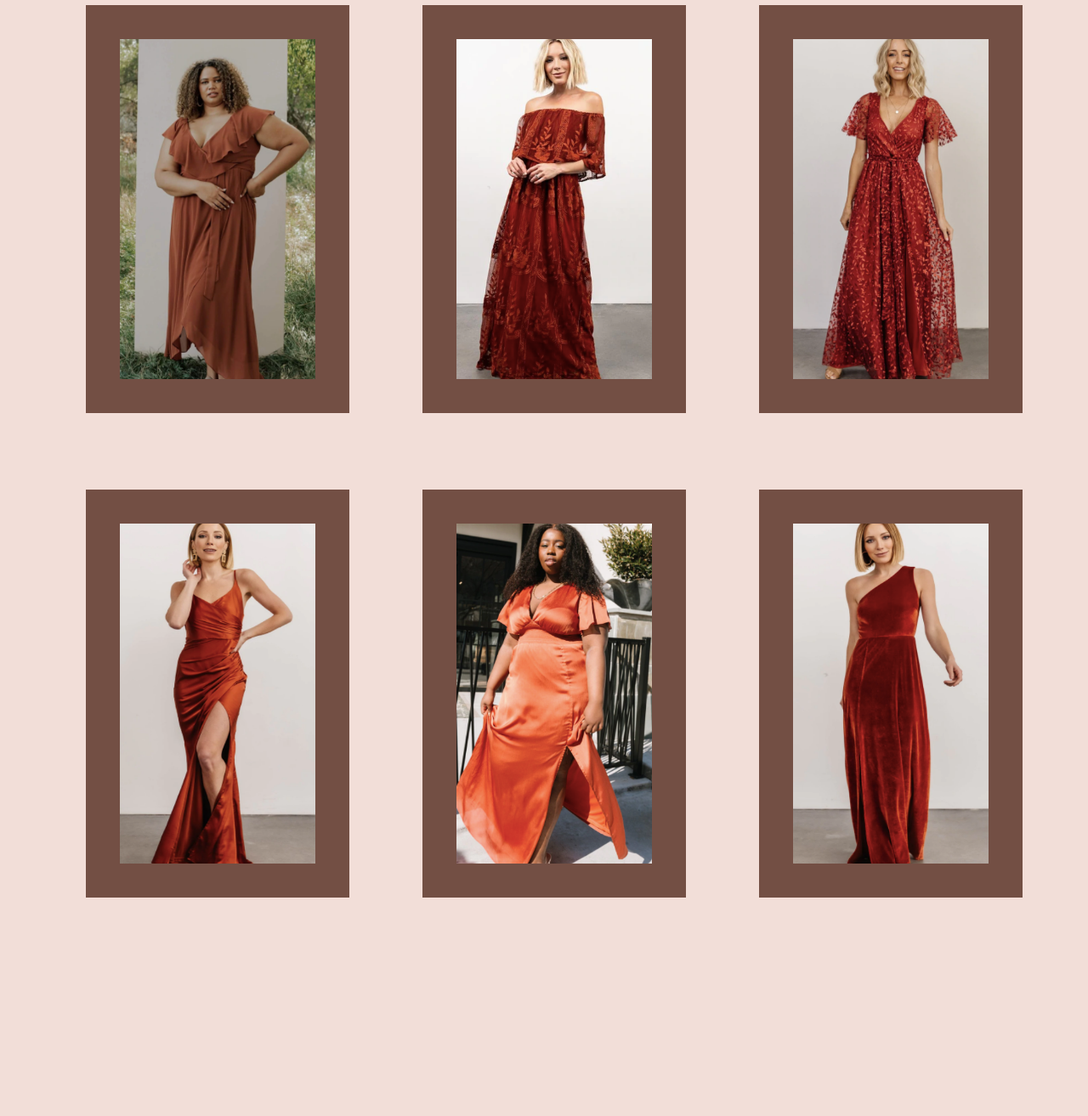
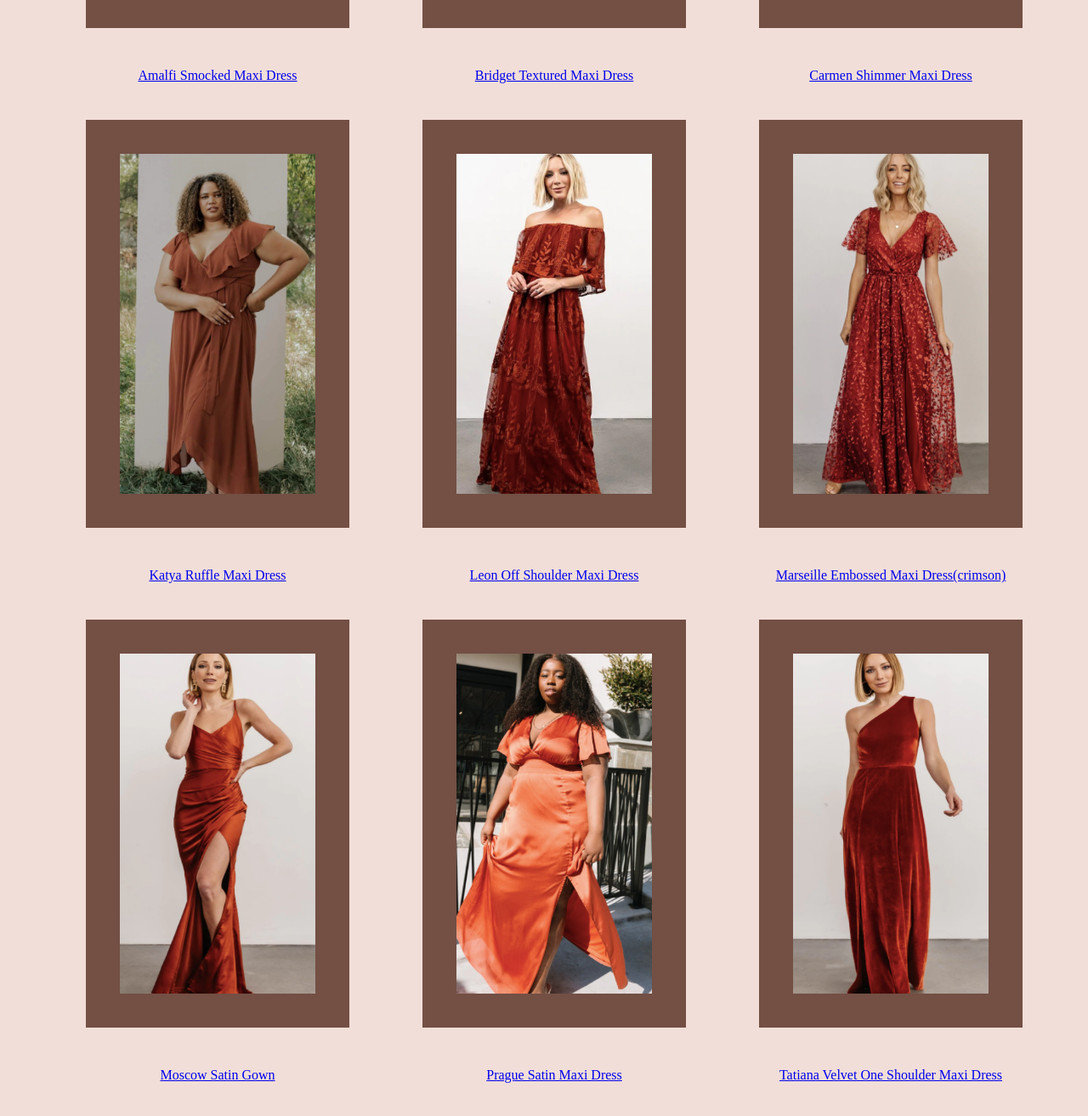
Before and after one commit to gracenarez333/alleys-dresses, a plain HTML site: page index.html in a window 1280 px wide. Shown: the part 737-2050 px from the top of the page at 85% size. Before the commit the page ends 1898 px from the top, so only its background shows below. Drawn offline with Linux system fonts and the light colour scheme.

Commit message:
more styles

```diff
--- a/css/styles.css
+++ b/css/styles.css
@@ -1,6 +1,8 @@
 body {
     background-color: #f2ded8;
     text-align: center;
+    color: #734f44;
+    margin-top: 105px;
 }
 
 .grid-container {
--- a/index.html
+++ b/index.html
@@ -6,34 +6,43 @@
     </head>
     <body>
         <h1>Alley's Bridesmaid Dresses</h1>
+        <p>Dresses from <a href='https://balticborn.com/'>Baltic Born</a></p>
         <section class="grid-container">
             <div>
-                <img src='./img/amafi.png' class='baltic'/>
-                <!-- <link href="https://balticborn.com/products/amalfi-smocked-maxi-dress-rust?variant=40865598996645"/> -->
+                <img src='./img/amafi.png' class='baltic' id='baltic-dress'/>
+                <a href="https://balticborn.com/products/amalfi-smocked-maxi-dress-rust?variant=40865598996645">Amalfi Smocked Maxi Dress</a>
             </div>
             <div>
                 <img src='./img/bridgetTextured.png' class='baltic' id='baltic-dress'/>
+                <a href="https://balticborn.com/products/bridget-textured-maxi-dress-rust?variant=41135575335077">Bridget Textured Maxi Dress</a>
             </div>
             <div>
                 <img src='./img/carmenShimmer.png' class='baltic' id='baltic-dress'/>
+                <a href="https://balticborn.com/products/carmen-shimmer-maxi-dress-rust?variant=40596408205477">Carmen Shimmer Maxi Dress</a>
             </div>
             <div>
                 <img src='./img/katyaRuffle.png' class='baltic' id='baltic-dress'/>
+                <a href="https://balticborn.com/products/katya-ruffle-maxi-dress-rust?variant=35540340900005">Katya Ruffle Maxi Dress</a>
             </div>
             <div>
                 <img src='./img/leonOffShoulder.png' class='baltic' id='baltic-dress'/>
+                <a href="https://balticborn.com/products/leon-off-shoulder-maxi-dress-rust?variant=40425882452133">Leon Off Shoulder Maxi Dress</a>
             </div>
             <div>
                 <img src='./img/marseilleEmbossed.png' class='baltic' id='baltic-dress'/>
+                <a href="https://balticborn.com/products/marseille-embossed-maxi-dress-crimson?variant=41062339379365">Marseille Embossed Maxi Dress(crimson)</a>
             </div>
             <div>
                 <img src='./img/monetSatin.png' class='baltic' id='baltic-dress'/>
+                <a href="https://balticborn.com/products/moscow-satin-gown-rust?variant=40944542023845">Moscow Satin Gown</a>
             </div>
             <div>
                 <img src='./img/pragueSatin.png' class='baltic' id='baltic-dress'/>
+                <a href="https://balticborn.com/products/prague-satin-maxi-dress-copper?variant=40973340016805">Prague Satin Maxi Dress</a>
             </div>
             <div>
                 <img src='./img/tatianaVelvet.png' class='baltic' id='baltic-dress'/>
+                <a href="https://balticborn.com/products/tatiana-velvet-one-shoulder-maxi-dress-rust?variant=41389185171621">Tatiana Velvet One Shoulder Maxi Dress</a>
             </div>
         </section>
         <script src="./js/script.js"></script>
```
